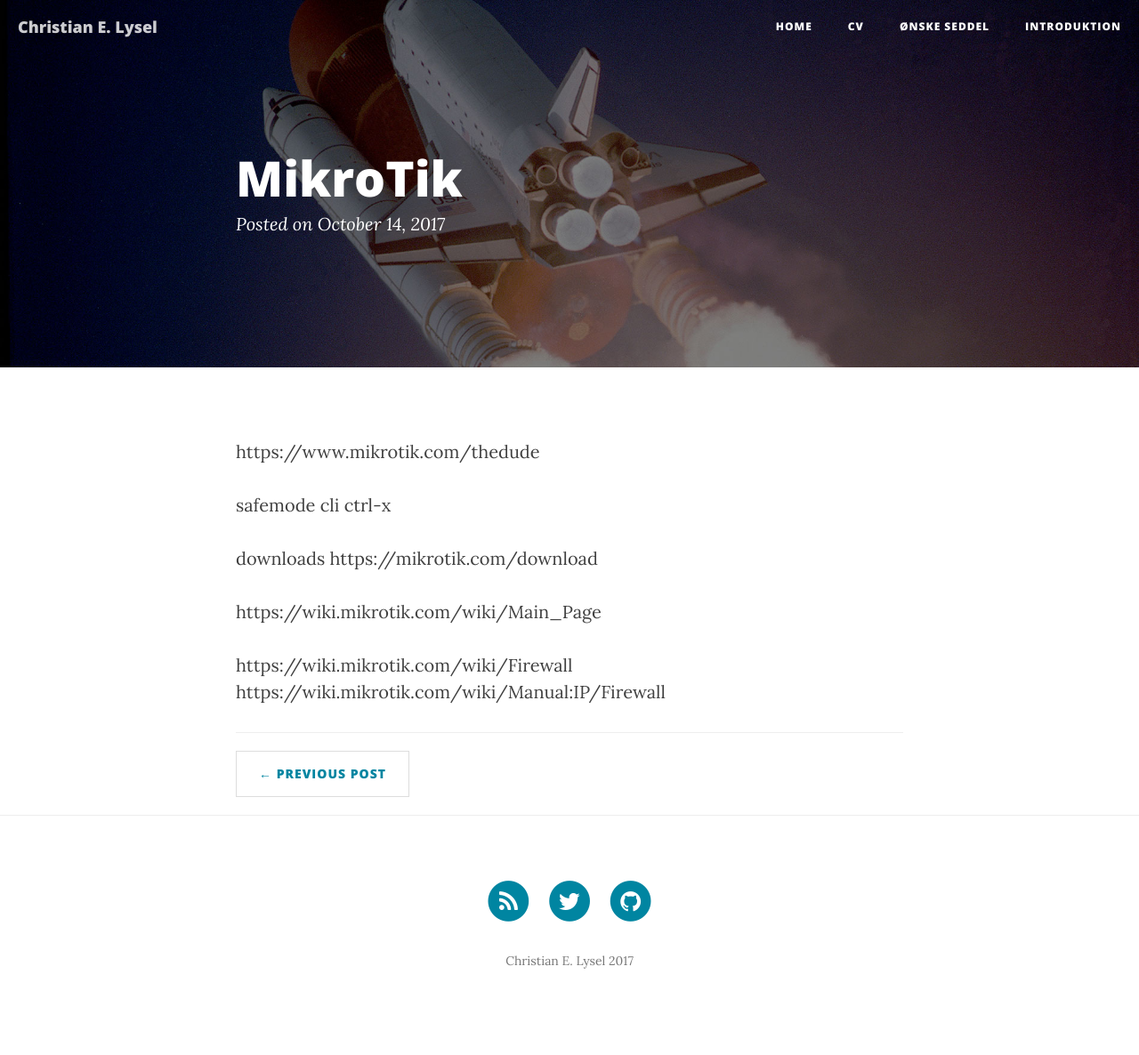
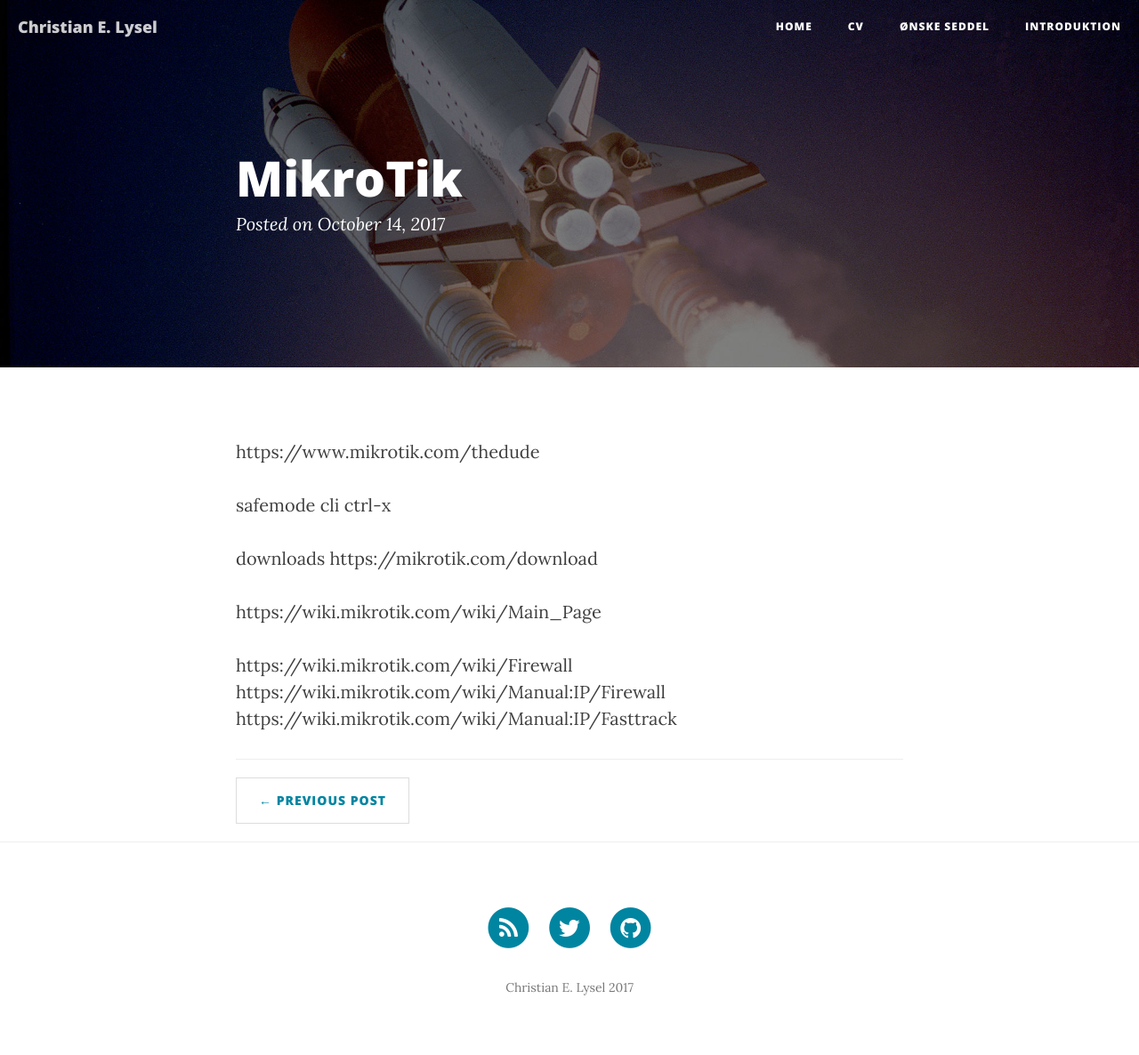
Before and after one commit to clysel/christian.lysel.net, a Jekyll site: the page built from _posts/2017-10-14-mikrotik.markdown, in a window 1280 px wide. Shown: the whole page at 89% size. Built offline with Jekyll 4.4.1, drawn with Linux system fonts in a browser that asks for light colours; nearby versions of some CDN libraries; before the commit the page ends 1156 px from its top, so only the background shows below that; some of the changed lines change nothing that is shown.

Commit message:
Update 2017-10-14-mikrotik.markdown

```diff
--- a/_posts/2017-10-14-mikrotik.markdown
+++ b/_posts/2017-10-14-mikrotik.markdown
@@ -14,3 +14,4 @@
 
 https://wiki.mikrotik.com/wiki/Firewall
 https://wiki.mikrotik.com/wiki/Manual:IP/Firewall
+https://wiki.mikrotik.com/wiki/Manual:IP/Fasttrack
```
